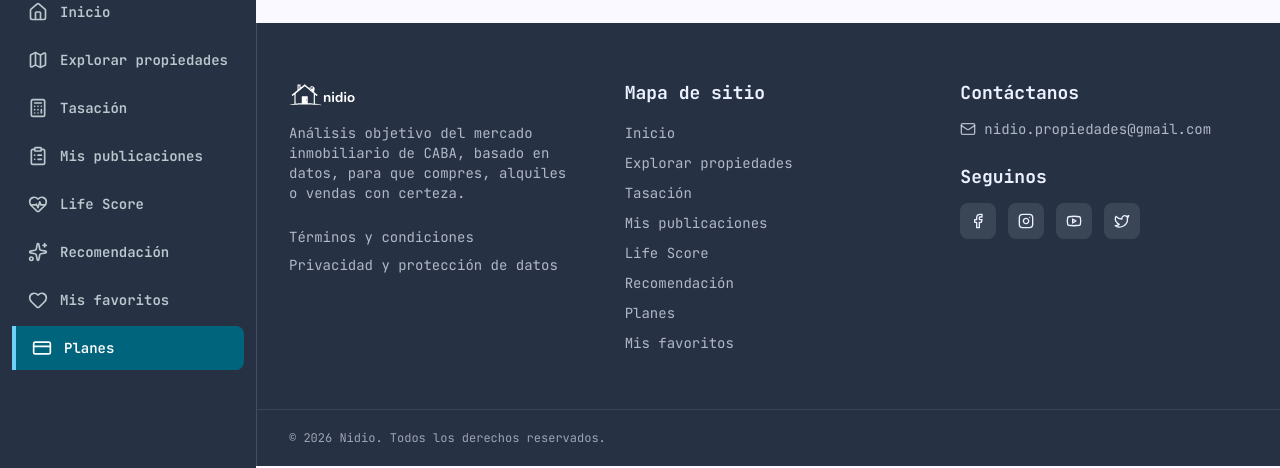
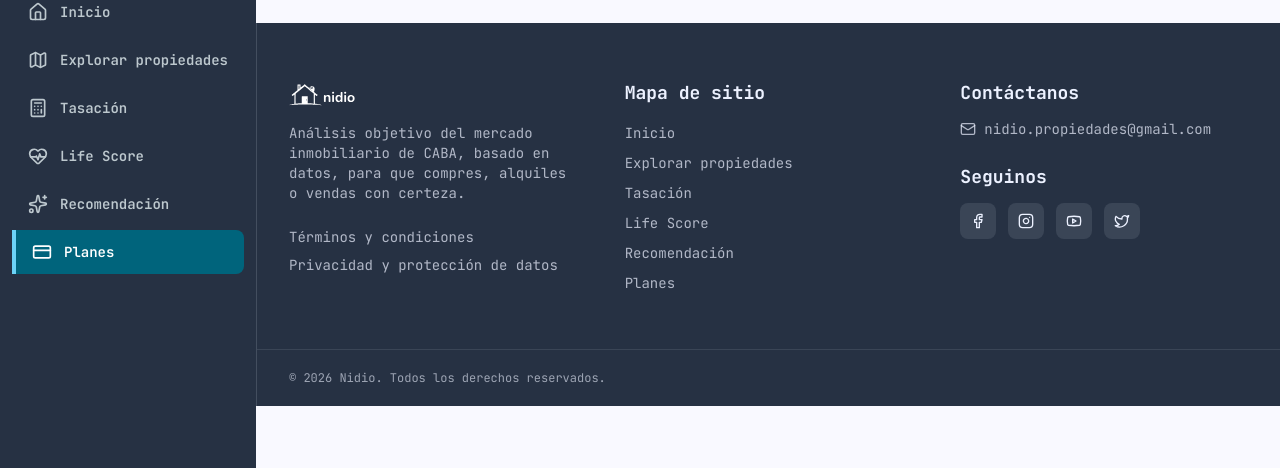
Before and after one commit to pilisuriano/NidioWebApp, a React (Vite) app in the folder frontend/: page /planes in a window 1280 px wide. Shown: the part 125-593 px from the top of the page. Built offline with nearby package versions, Linux system fonts and the light colour scheme; no server answers.

Commit message:
Modificaciones visuales, guiones y excel de prueba

```diff
--- a/frontend/src/components/layout/Footer.jsx
+++ b/frontend/src/components/layout/Footer.jsx
@@ -2,7 +2,7 @@ import { Link } from "react-router-dom";
 import { Facebook, Instagram, Youtube, Twitter, Mail } from "lucide-react";
 import { useAuth } from "@/lib/auth";
 
-const SITE_LINKS = [{ label: "Inicio", to: "/" }, { label: "Explorar propiedades", to: "/mapa" }, { label: "Tasación", to: "/tasacion" }, { label: "Mis publicaciones", to: "/mis-publicaciones" }, { label: "Life Score", to: "/life-score" }, { label: "Recomendación", to: "/recomendador", hideForProfessional: true }, { label: "Planes", to: "/planes" }, { label: "Mis favoritos", to: "/favoritos", hideForProfessional: true }];
+const SITE_LINKS = [{ label: "Inicio", to: "/" }, { label: "Explorar propiedades", to: "/mapa" }, { label: "Tasación", to: "/tasacion" }, { label: "Mis publicaciones", to: "/mis-publicaciones", requiresAuth: true }, { label: "Life Score", to: "/life-score" }, { label: "Recomendación", to: "/recomendador", hideForProfessional: true }, { label: "Planes", to: "/planes" }, { label: "Mis favoritos", to: "/favoritos", hideForProfessional: true, requiresAuth: true }];
 
 const SOCIAL_LINKS = [{ icon: Facebook, label: "Facebook" }, { icon: Instagram, label: "Instagram" }, { icon: Youtube, label: "YouTube" }, { icon: Twitter, label: "X" }];
 
@@ -12,7 +12,7 @@ const SOCIAL_LINKS = [{ icon: Facebook, label: "Facebook" }, { icon: Instagram,
 export function Footer() {
   const { user } = useAuth();
   const isProfessional = user?.accountType === "PROFESSIONAL";
-  const siteLinks = SITE_LINKS.filter(item => !item.hideForProfessional || !isProfessional);
+  const siteLinks = SITE_LINKS.filter(item => (!item.hideForProfessional || !isProfessional) && (!item.requiresAuth || user));
   return <footer className="bg-inverse-surface text-inverse-on-surface mt-16 border-l border-inverse-on-surface/15">
       <div className="max-w-7xl mx-auto px-4 sm:px-6 lg:px-8 py-10 sm:py-14 grid grid-cols-1 sm:grid-cols-2 md:grid-cols-3 gap-8 md:gap-12">
         <div className="space-y-4">
--- a/frontend/src/components/layout/MainLayout.jsx
+++ b/frontend/src/components/layout/MainLayout.jsx
@@ -21,7 +21,9 @@ const NAV_ITEMS = [{
 }, {
   icon: ClipboardList,
   label: "Mis publicaciones",
-  path: "/mis-publicaciones"
+  path: "/mis-publicaciones",
+  // Solo tiene sentido con sesión iniciada.
+  requiresAuth: true
 }, {
   icon: HeartPulse,
   label: "Life Score",
@@ -36,7 +38,8 @@ const NAV_ITEMS = [{
   icon: Heart,
   label: "Mis favoritos",
   path: "/favoritos",
-  hideForProfessional: true
+  hideForProfessional: true,
+  requiresAuth: true
 }, {
   icon: CreditCard,
   label: "Planes",
@@ -79,7 +82,7 @@ export function MainLayout() {
     return () => window.removeEventListener("keydown", onKey);
   }, [mobileMenuOpen]);
   const isProfessional = user?.accountType === "PROFESSIONAL";
-  const navItems = NAV_ITEMS.filter(item => !item.hideForProfessional || !isProfessional);
+  const navItems = NAV_ITEMS.filter(item => (!item.hideForProfessional || !isProfessional) && (!item.requiresAuth || user));
   async function handleLogout() {
     setConfirmingLogout(false);
     await logout();
```
Also changed, not shown: 2 other files (tests, documents, lock files or other folders).
